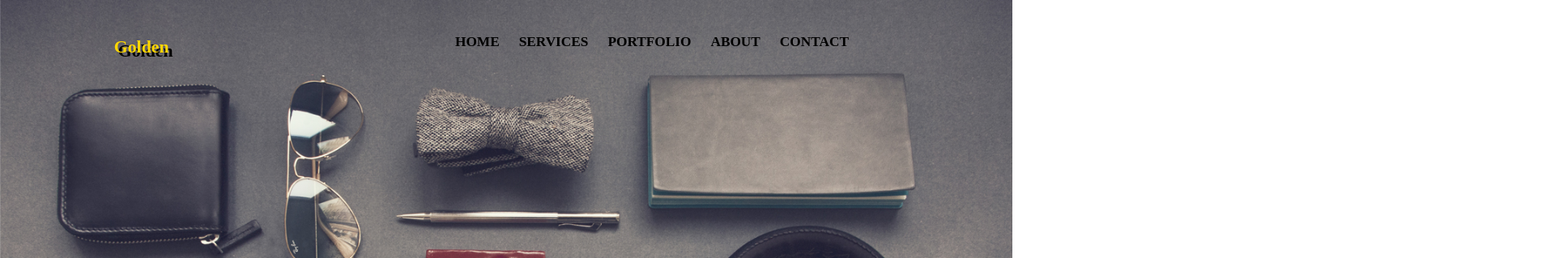
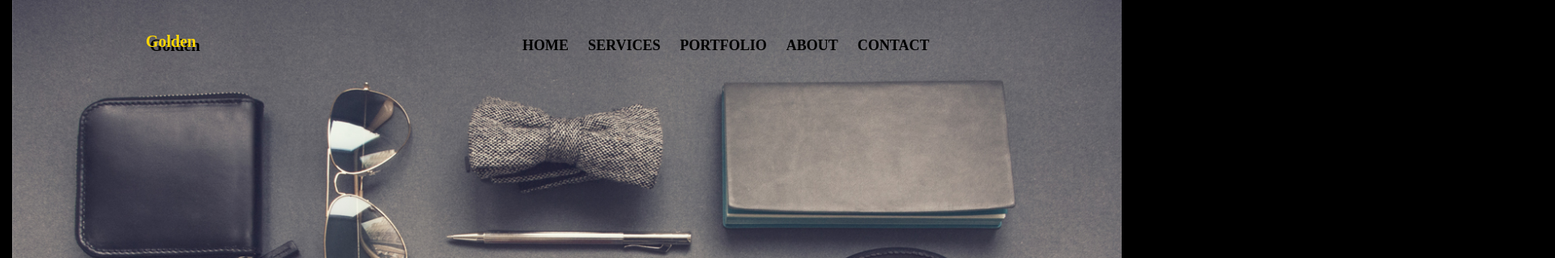
Before and after one commit to radex171/task-manager, a website: page index.html in a window 1280 px wide. Shown: the top 319 px of the page at 81% size, 1920 px wide, since content can reach past the window. Drawn offline with Linux system fonts and the light colour scheme.

Commit message:
rebuild header in html webpage and style.css

```diff
--- a/index.html
+++ b/index.html
@@ -21,9 +21,26 @@
                         <li > <a href="#">ABOUT</a></li>
                         <li ><a href="#">CONTACT</a></li>
                     </ul>
-                    <p class="golden">Golden</p>
+                </div>
+            <p class="golden">Golden</p>
+
+            </div>
+            <div class="content">
+            <h2>Welcome To Our Studio!</h2>
+            <h1>IT'S NICE TO MEET YOU</h1>
+            <button>TELL ME MORE</button>
+        </div>
+    </div>
+
+        <section class="services">
+            <div class="container">
+                <div class="row">
+                    <div class="column">
+                        <h
                 </div>
             </div>
-        </div>
+         </div>
+
+        </section>
     </body>
 </html>
--- a/sass/style.scss
+++ b/sass/style.scss
@@ -2,8 +2,9 @@
 
 
 body {
-    width:100%;
-margin: 0;
+    width:1400px;
+margin: 0 auto;
+background: black;
 }
 *, *::before,*::after {
     box-sizing: border-box;
@@ -13,22 +14,39 @@ margin: 0;
 
 .header {
     width: 100%;
+    height: auto;
+    margin: 0 auto;
+
+
     position: relative;
+    .content {
+        display:inline-block;
+        z-index: 2;
+        position: relative;
+        padding: 20%;
+    text-align: center;
+    font-size: 35px;
+    }
 }
 
 .photo {
     width: 100%;
-    height: auto;
+
+
+
     position: absolute;
     img {
         width: 100%;
+        height:auto;
+        object-fit: cover;
+
     }
 }
 .menu {
     z-index: 2;
     position: absolute;
-    top: 2vw;
-    left: 40vw;
+    top: 30px;
+    left: 580px;
 }
 ul {
     width: 100%;
@@ -38,7 +56,7 @@ ul {
         display: inline-block;
         margin: 0 10px ;
         a {
-            font-size: 1.35vw;
+            font-size: 18px;
             color: black;
             text-decoration: none;
             font-weight: bold;
@@ -46,11 +64,10 @@ ul {
     }
 }
 .golden {
-    width: 10px;
-    text-align: left;
-    margin-left: -29vw;
-    margin-top: -2.5vw;
-    font-size: 1.7vw;
+    position: absolute;
+    top: 20px;
+    left: 180px;
+    font-size: 20px;
     font-weight: bold;
     color: gold;
     text-shadow: 5px 5px black;
```
Also changed, not shown: css/style.css, 1 other file.
